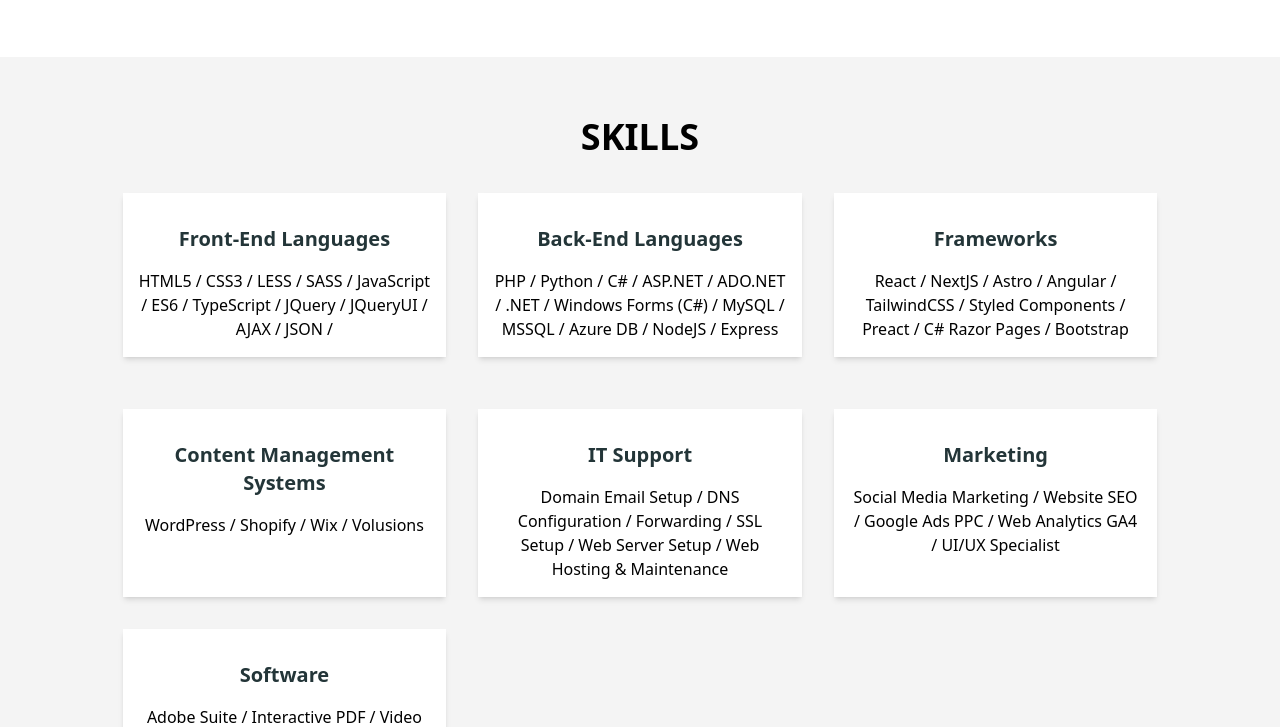
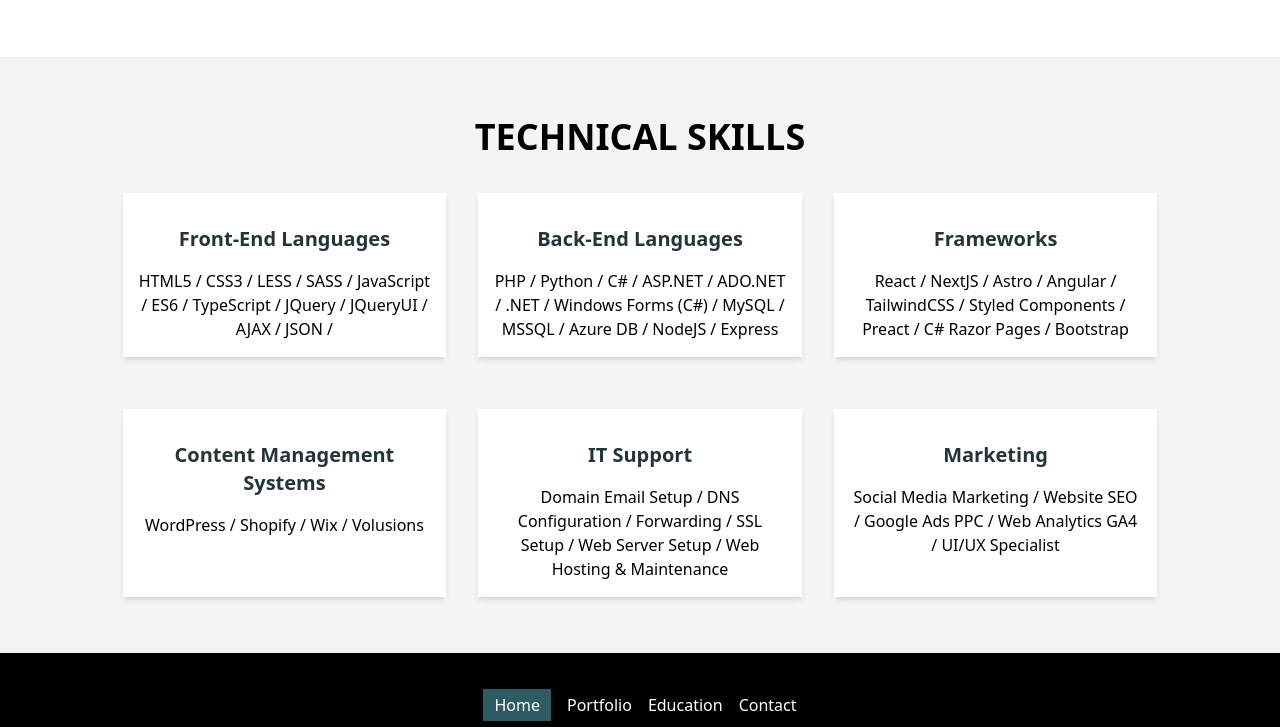
Before and after one commit to Zwill1/Portfolio-Astro, an Astro site: page / in a window 1280 px wide. Shown: the part 2010-2737 px from the top of the page. Built offline with nearby package versions, Linux system fonts and the light colour scheme; Astro itself is replaced by a stand-in of ours.

Commit message:
removing the last row of software skills and increasing margin

```diff
--- a/src/components/Skills.astro
+++ b/src/components/Skills.astro
@@ -4,7 +4,7 @@
 ---
 
 <section class="mt-10">
-    <h2 class="text-center text-4xl font-bold uppercase text-black">Skills</h2>
+    <h2 class="text-center text-4xl font-bold uppercase text-black">Technical Skills</h2>
 </section>
 <section class="text-center w-11/12 lg:flex lg:w-11/12 xl:w-10/12 mx-auto mt-5">
     <SkillBox divStyle="lg:w-4/12 p-4 lg:p-4 m-4 bg-white hover:bg-[#f4f4f4] shadow-md hover:shadow-2xl" headerTextStyle="text-xl font-black mt-4 text-[#233538]" headerText="Front-End Languages" pTextStyle="mt-4" textSkills="HTML5 / CSS3 / LESS / SASS / JavaScript / ES6 / TypeScript / JQuery / JQueryUI / AJAX / JSON /" />
@@ -13,7 +13,7 @@
 
     <SkillBox divStyle="lg:w-4/12 p-4 lg:p-4 m-4 bg-white hover:bg-[#f4f4f4] shadow-md hover:shadow-2xl" headerTextStyle="text-xl font-black mt-4 text-[#233538]" headerText="Frameworks" pTextStyle="mt-4" textSkills="React / NextJS / Astro / Angular / TailwindCSS / Styled Components / Preact / C# Razor Pages / Bootstrap" />
 </section>
-<section class="text-center w-11/12 lg:flex lg:w-11/12 xl:w-10/12 mx-auto mt-5">
+<section class="text-center w-11/12 lg:flex lg:w-11/12 xl:w-10/12 mx-auto mt-5 mb-5">
     <SkillBox divStyle="lg:w-4/12 p-4 lg:p-4 m-4 bg-white hover:bg-[#f4f4f4] shadow-md hover:shadow-2xl" headerTextStyle="text-xl font-black mt-4 text-[#233538]" headerText="Content Management Systems" pTextStyle="mt-4" textSkills="WordPress / Shopify / Wix / Volusions" />
 
     <SkillBox divStyle="lg:w-4/12 p-4 lg:p-4 m-4 bg-white hover:bg-[#f4f4f4] shadow-md hover:shadow-2xl" headerTextStyle="text-xl font-black mt-4 text-[#233538]" headerText="IT Support" pTextStyle="mt-4" textSkills="Domain Email Setup / DNS Configuration / Forwarding / SSL Setup / Web Server Setup / Web Hosting & Maintenance" />
@@ -21,7 +21,7 @@
     <SkillBox divStyle="lg:w-4/12 p-4 lg:p-4 m-4 bg-white hover:bg-[#f4f4f4] shadow-md hover:shadow-2xl" headerTextStyle="text-xl font-black mt-4 text-[#233538]" headerText="Marketing" pTextStyle="mt-4" textSkills="Social Media Marketing / Website SEO / Google Ads PPC / Web Analytics GA4 / UI/UX Specialist" />
 
 </section>
-<section class="text-center w-11/12 lg:flex lg:w-11/12 xl:w-10/12 mx-auto mb-5">
+<!-- <section class="text-center w-11/12 lg:flex lg:w-11/12 xl:w-10/12 mx-auto mb-5">
 
     <SkillBox divStyle="lg:w-4/12 p-4 lg:p-4 m-4 bg-white hover:bg-[#f4f4f4] shadow-md hover:shadow-2xl" headerTextStyle="text-xl font-black mt-4 text-[#233538]" headerText="Software" pTextStyle="mt-4" textSkills="Adobe Suite / Interactive PDF / Video Editing" />
 
@@ -29,4 +29,4 @@
 
     <section class="lg:w-4/12 p-4 lg:p-4 m-4"></section>
 
-</section>
+</section> -->
```
